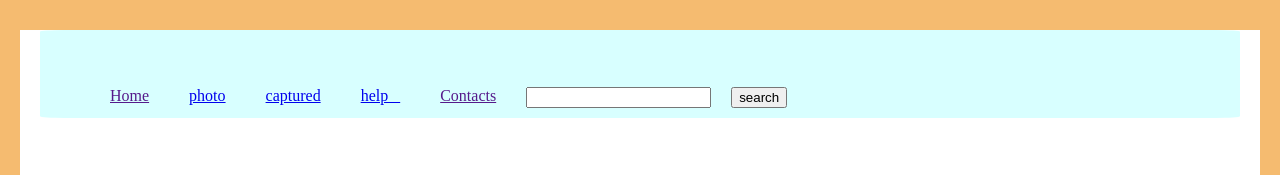
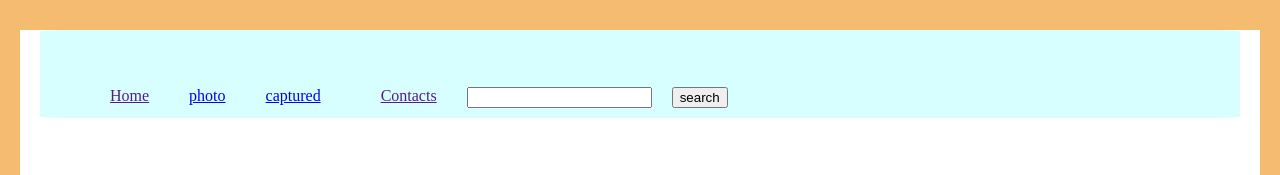
Before and after one commit to harshaltapre/project-6, a plain HTML site: page index.html in a window 1280 px wide. Shown: the top 175 px of the page. Drawn offline with Linux system fonts and the light colour scheme.

Commit message:
Update index.html

```diff
--- a/index.html
+++ b/index.html
@@ -11,7 +11,7 @@
       <li><a href="">Home</a></li>
       <li><a href="https://unsplash.com/s/photos/deadpool">photo</a></li>
       <li><a href="https://wallpaperaccess.com/giga-chad">captured</a></li>
-      <li><a href="ELEVATED Edit! - CM Yogi Adityanath 🚩 __ Yogi Adityanath attitude WhatsApp status__.mp4">help&nbsp;&nbsp;&nbsp;</a></li>
+      <li><a href="</a></li>
       <li><a href="">Contacts</a></li>
     </ul>
     <input type="search"><button>search</button>
```
